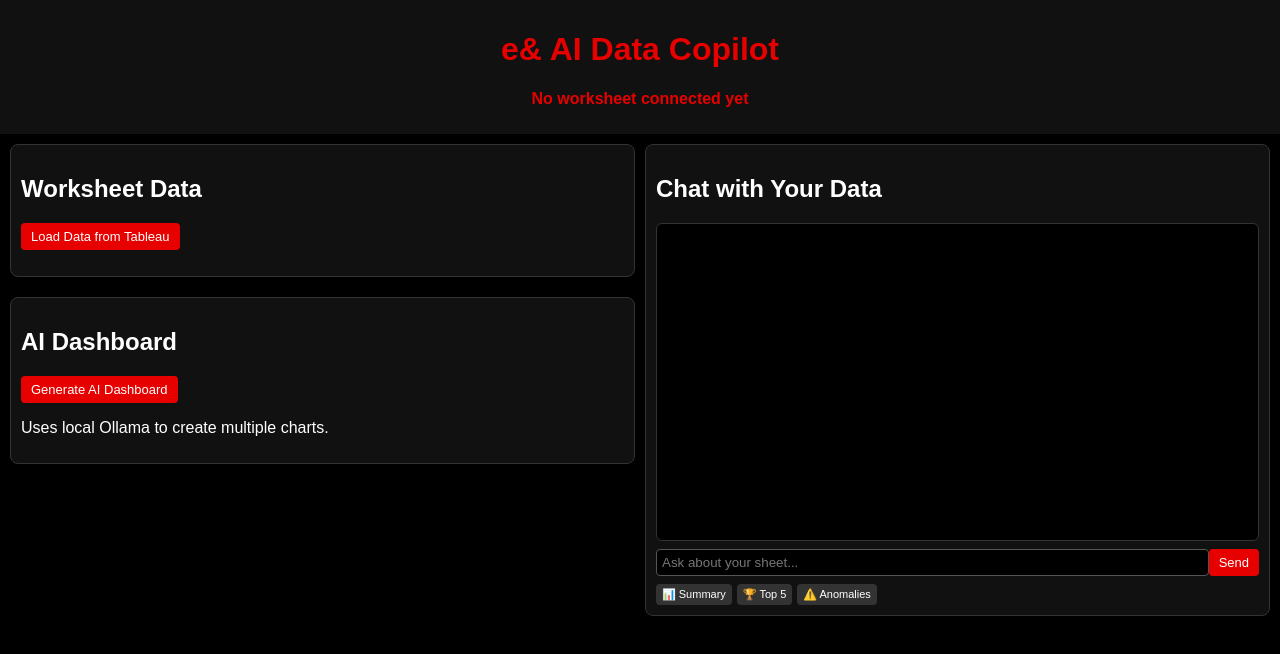
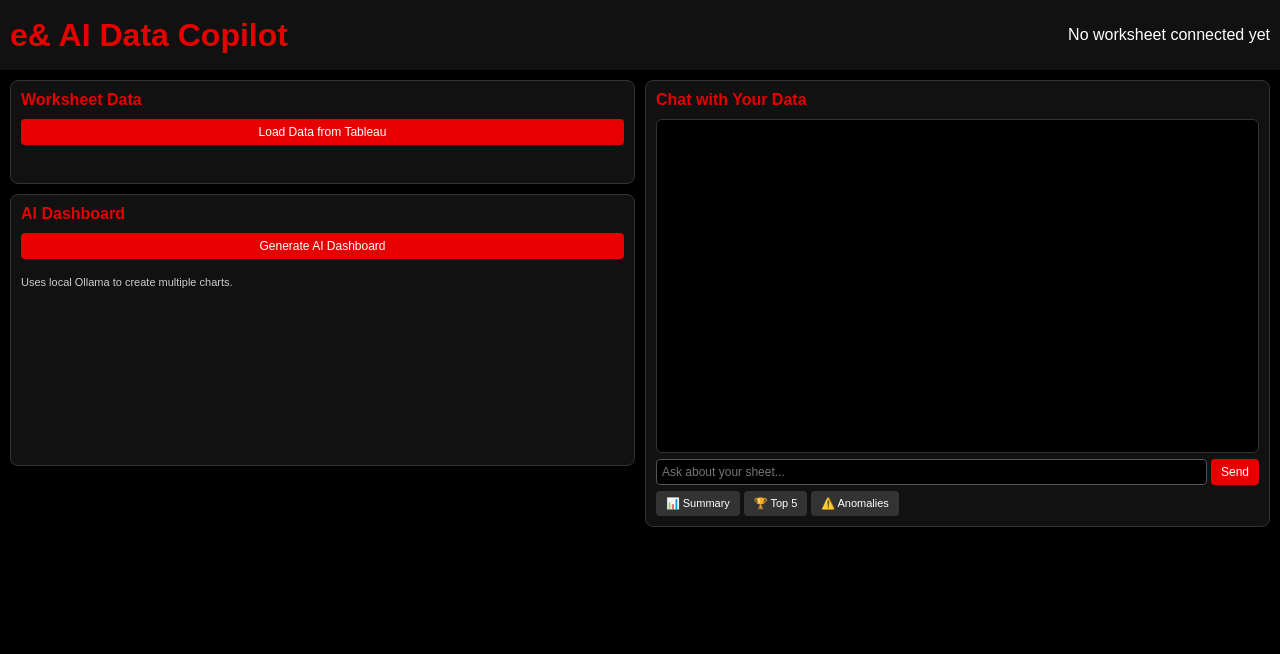
Before and after one commit to Ahmed01151526059/tableau-extensions2, a plain HTML site: page index.html in a window 1280 px wide. Drawn offline with nearby package versions, Linux system fonts and the light colour scheme; a script that the page names is missing.

Commit message:
Update styles.css

```diff
--- a/styles.css
+++ b/styles.css
@@ -7,25 +7,64 @@
 
 header {
   background: #111;
+  padding: 10px;
+  display: flex;
+  justify-content: space-between;
+  align-items: center;
+}
+
+header h1 {
+  margin: 0;
   color: #e60000;
-  padding: 10px;
-  text-align: center;
-  font-weight: bold;
+}
+
+#status-text {
+  font-size: 12px;
+  color: #ccc;
 }
 
 main {
   display: flex;
   gap: 10px;
   padding: 10px;
-  height: calc(100vh - 80px);
+  height: calc(100vh - 60px);
+}
+
+#left-panel, #right-panel {
+  flex: 1;
+  display: flex;
+  flex-direction: column;
+  gap: 10px;
 }
 
 .card {
   background: #111;
+  border-radius: 8px;
   border: 1px solid #333;
-  border-radius: 8px;
   padding: 10px;
-  margin-bottom: 10px;
+  display: flex;
+  flex-direction: column;
+  gap: 6px;
+}
+
+.card h2 {
+  margin: 0 0 4px 0;
+  color: #e60000;
+  font-size: 16px;
+}
+
+label {
+  font-size: 12px;
+  margin-top: 4px;
+}
+
+input, select {
+  padding: 5px;
+  border-radius: 4px;
+  border: 1px solid #555;
+  background: #000;
+  color: #fff;
+  font-size: 12px;
 }
 
 button {
@@ -35,73 +74,91 @@
   border-radius: 4px;
   padding: 6px 10px;
   cursor: pointer;
-  font-size: 13px;
+  font-size: 12px;
 }
 
 button:hover {
   background: #ff3333;
 }
 
-#left-panel, #right-panel {
-  flex: 1;
-  display: flex;
-  flex-direction: column;
-  gap: 10px;
+button.primary {
+  margin-top: 8px;
+}
+
+.info-text, .small-text {
+  font-size: 11px;
+  color: #ccc;
+}
+
+#table-container {
+  max-height: 200px;
+  overflow: auto;
+}
+
+table {
+  width: 100%;
+  border-collapse: collapse;
+  font-size: 11px;
+}
+
+th, td {
+  border: 1px solid #333;
+  padding: 2px 4px;
+  text-align: center;
+}
+
+th {
+  background: #222;
 }
 
 #dashboard-container {
   display: grid;
   grid-template-columns: repeat(2, 1fr);
-  gap: 8px;
-  margin-top: 10px;
+  gap: 6px;
+  min-height: 150px;
 }
 
 .dashboard-chart {
   background: #000;
+  border-radius: 6px;
   border: 1px solid #333;
-  border-radius: 6px;
   padding: 4px;
 }
 
 #chat-window {
   background: #000;
+  border-radius: 6px;
   border: 1px solid #333;
-  border-radius: 6px;
-  height: 300px;
+  height: 320px;
   overflow-y: auto;
-  padding: 8px;
-  font-size: 13px;
+  padding: 6px;
+  font-size: 12px;
 }
 
-.chat-msg { margin-bottom: 6px; }
+.chat-msg {
+  margin-bottom: 4px;
+}
+
 .chat-msg.user { color: #fff; }
 .chat-msg.ai { color: #8ee6ff; }
 .chat-msg.system { color: #ffdd88; }
 
 #chat-input-row {
   display: flex;
-  margin-top: 8px;
+  gap: 4px;
 }
 
 #chat-input {
   flex: 1;
-  padding: 5px;
-  border: 1px solid #555;
-  border-radius: 4px;
-  background: #000;
-  color: #fff;
 }
 
 #chat-presets {
-  margin-top: 8px;
   display: flex;
   flex-wrap: wrap;
-  gap: 5px;
+  gap: 4px;
 }
 
 .preset {
   background: #333;
   font-size: 11px;
-  padding: 4px 6px;
-  border-radius: 4px;
 }
```
